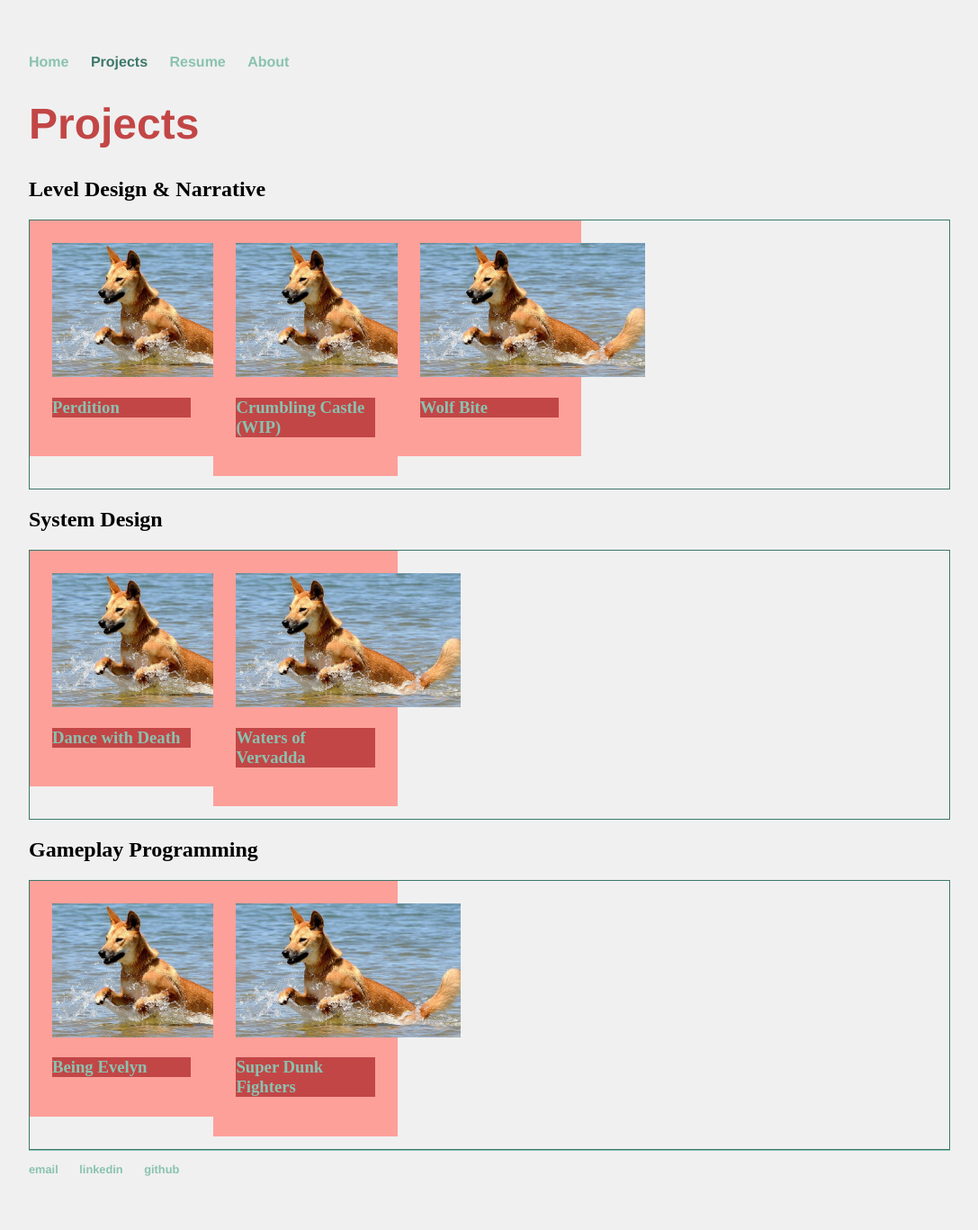
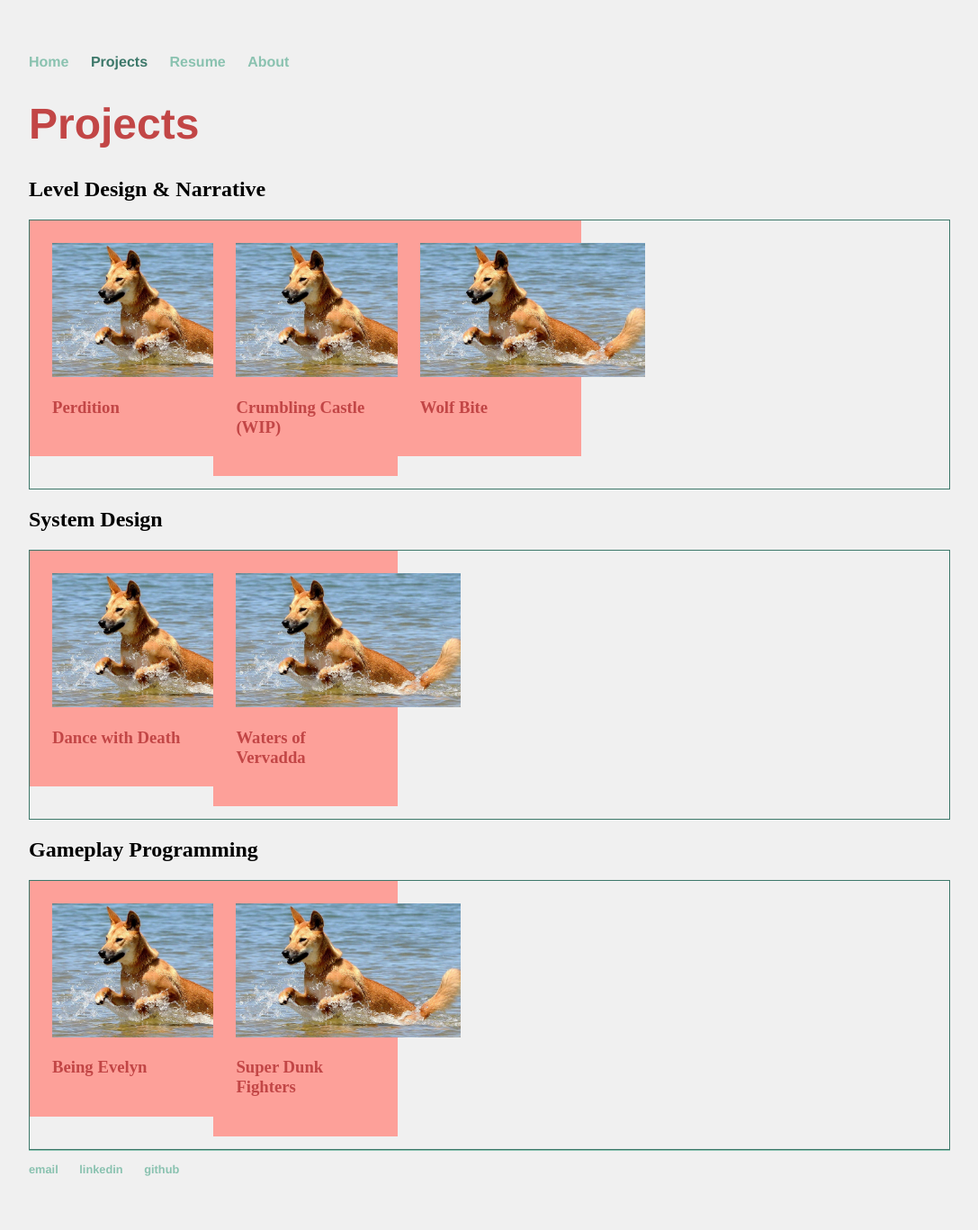
Before and after one commit to digigrant/digigrant.github.io, a Jekyll site: the page built from projects.html, in a window 1280 px wide. Shown: the whole page at 90% size, without its empty margins (96-1183 px from the left). Built offline with Jekyll 4.4.1, drawn with Linux system fonts in a browser that asks for light colours.

Commit message:
Update main.scss

```diff
--- a/_sass/main.scss
+++ b/_sass/main.scss
@@ -99,7 +99,7 @@ ul.specs
 
                     h3
                     {
-                        background-color: $color2;
+                        color: $color2;
                         align: center;
                     }
         }
```
